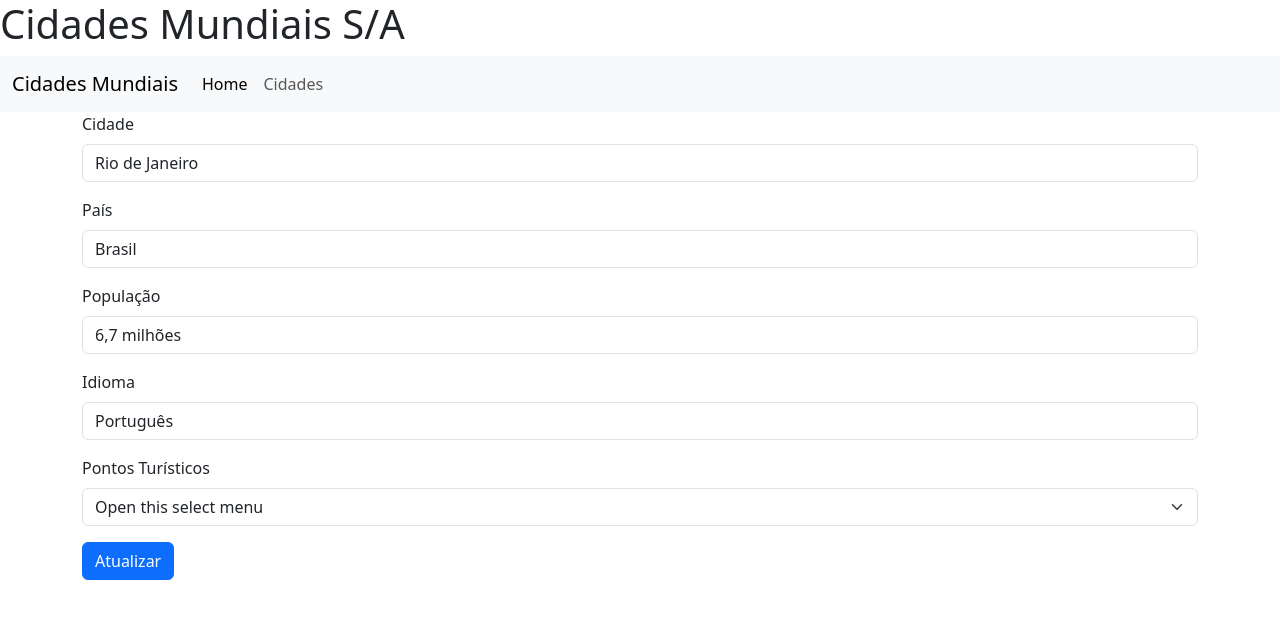
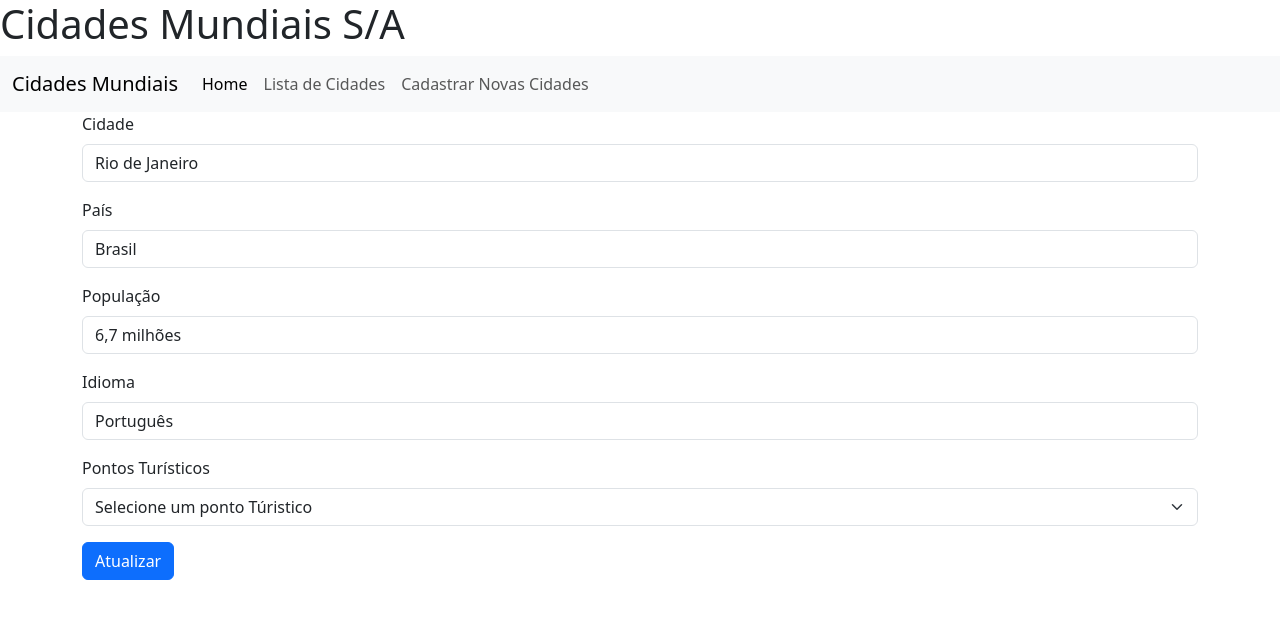
Before and after one commit to ivoosa7/CitiesProject, an Angular app: page /cidade/1 in a window 1280 px wide. Shown: the top 618 px of the page. Built offline with nearby package versions, Linux system fonts and the light colour scheme; data requests are answered from the project's data file.

Commit message:
Select form is implemented

```diff
--- a/src/app/form-cidades/form-cidades.component.html
+++ b/src/app/form-cidades/form-cidades.component.html
@@ -36,11 +36,11 @@
       <label for="turism" class="form-label">Pontos Turísticos</label>
       <select
               *ngIf="isEditMode"
-              class="form-select" aria-label="Default select example">
-              <option selected>Open this select menu</option>
-              <option value="1">One</option>
-              <option value="2">Two</option>
-              <option value="3">Three</option>
+              class="form-select" id="turism" aria-label="Default select example">
+              <option selected>Selecione um ponto Túristico</option>
+              <option *ngFor="let option of turismOptions">
+              {{option}}
+              </option>
       </select>
       <input
               *ngIf="!isEditMode"
--- a/src/app/form-cidades/form-cidades.component.ts
+++ b/src/app/form-cidades/form-cidades.component.ts
@@ -13,6 +13,8 @@ export class FormCidadesComponent implements OnInit{
 
   formGroupCidade: FormGroup;
   isEditMode: boolean = false;
+  turismOptions: String[] = [];
+  cityId: number | undefined;
 
   constructor(private router: Router,
               private activeRouter: ActivatedRoute,
@@ -36,6 +38,14 @@ export class FormCidadesComponent implements OnInit{
       this.loadId(id);
     }
 
+    //Para poder separar as opções cadastradas de tursimo
+    this.cityId = +this.activeRouter.snapshot.paramMap.get('id')!;
+
+    if (this.cityId) {
+      this.service.getCitiesById(this.cityId).subscribe(cidade => {
+        this.turismOptions = cidade.turism.split(',').map(item => item.trim());
+      })
+    }
   }
 
   loadId(id:number){
--- a/src/app/navbar/navbar.component.html
+++ b/src/app/navbar/navbar.component.html
@@ -7,7 +7,8 @@
     <div class="collapse navbar-collapse" id="navbarNavAltMarkup">
       <div class="navbar-nav">
         <a class="nav-link active" aria-current="page" [routerLink]="['home']">Home</a>
-        <a class="nav-link" [routerLink]="['cidades']">Cidades</a>
+        <a class="nav-link" [routerLink]="['cidades']">Lista de Cidades</a>
+        <a class="nav-link" [routerLink]="['cidade']">Cadastrar Novas Cidades</a>
       </div>
     </div>
   </div>
--- a/src/app/table-cidades/table-cidades.component.html
+++ b/src/app/table-cidades/table-cidades.component.html
@@ -1,5 +1,4 @@
 <div class="container">
-  <button type="button" class="btn btn-outline-info" (click)="createNewCities()">Cadastrar</button>
   <table class="table table-bordered, table-primary">
     <thead>
       <tr>
--- a/src/app/table-cidades/table-cidades.component.ts
+++ b/src/app/table-cidades/table-cidades.component.ts
@@ -29,7 +29,4 @@ export class TableCidadesComponent implements OnInit{
       })
   }
 
-  createNewCities(){
-    this.router.navigate(['cidade'])
-  }
 }
```
